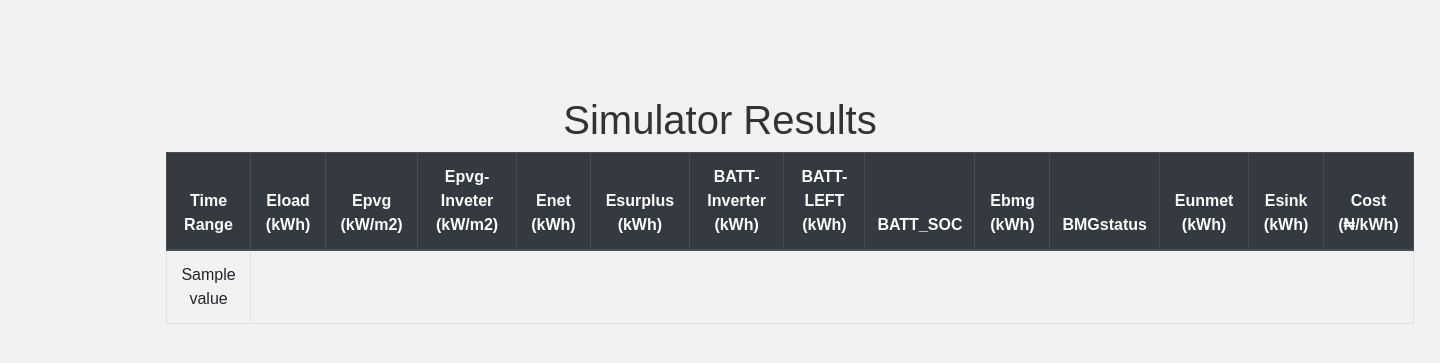
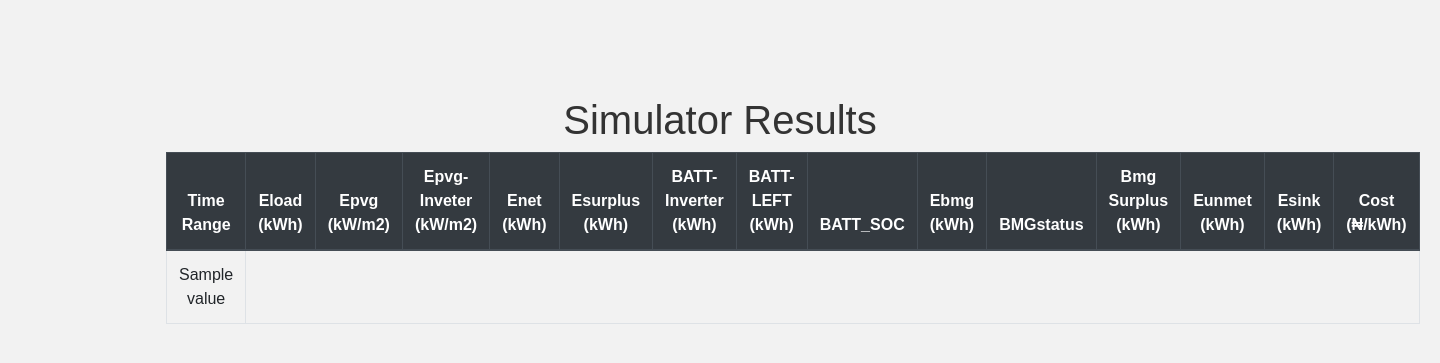
Before and after one commit to SamuelOsondu/Simulating_energy, a Flask app: template templates/output.html in a window 1440 px wide. Shown: the top 363 px of the page. Run offline with Flask 2, Linux system fonts and the light colour scheme; the template is opened without the code that fills it: most values are stand-ins (such as "Sample title", 1, 10 or a date in 2020).

Commit message:
Simulator V1

```diff
--- a/app.py
+++ b/app.py
@@ -42,6 +42,8 @@
             solar_surplus = 0
             batt_inv = 0
             eunmet = 0
+            bmg_left = 0
+            bio_capacity = 0
             sink = 0
             enet = 0
             cost = 0
@@ -55,7 +57,7 @@
                     batterycharge_left = self.battery_capacity - self.battery_energy
                     if batterycharge_left > 0:
                         if solar_surplus >= batterycharge_left:
-                            solar_surplus -= batterycharge_left
+                            # solar_surplus -= batterycharge_left
                             self.battery_energy += (batterycharge_left * 0.99)
                             self.battery_soc = self.battery_energy / self.battery_capacity
                             sink = solar_surplus
@@ -82,6 +84,7 @@
                     batt_inv += enet
                 else:
                     bmg_status = "ON"
+                    bio_capacity = self.biomass_capacity
                     cost = self.biomass_cost * self.biomass_capacity
 
                     # Discharging the enet with the availaible biomass and adding the unmet
@@ -96,12 +99,14 @@
                             batterycharge_left = self.battery_capacity - self.battery_energy
                             if batterycharge_left > 0:
                                 if bmg_left >= batterycharge_left:
-                                    bmg_left -= batterycharge_left
+                                    # bmg_left -= batterycharge_left
                                     self.battery_energy += batterycharge_left
                                     self.battery_soc = self.battery_energy / self.battery_capacity
-                                    sink = bmg_left
+                                    sink = bmg_left - batterycharge_left
                                 else:
-                                    batterycharge_left -= bmg_left
+                                    # batterycharge_left -= bmg_left
+                                    self.battery_energy += bmg_left
+                                    self.battery_soc = self.battery_energy / self.battery_capacity
 
             def convert_to_decimal_places(input_list):
                 converted_list = []
@@ -112,12 +117,12 @@
 
             formatted_list = convert_to_decimal_places([
                 epvg, epvg_inv, enet, solar_surplus, batt_inv, self.battery_energy, self.battery_soc,
-                self.biomass_capacity, eunmet, sink, cost, load
+                bio_capacity, eunmet, sink, cost, load, bmg_left
             ])
 
             table.append([
                 time_range[hour], formatted_list[11], formatted_list[0], formatted_list[1], formatted_list[2], formatted_list[3],
-                formatted_list[4], formatted_list[5], formatted_list[6], formatted_list[7], bmg_status,
+                formatted_list[4], formatted_list[5], formatted_list[6], formatted_list[7], bmg_status, formatted_list[12],
                 formatted_list[8], formatted_list[9], formatted_list[10],
             ])
 
--- a/templates/output.html
+++ b/templates/output.html
@@ -25,9 +25,11 @@
             <th>BATT_SOC</th>
             <th>Ebmg (kWh)</th>
             <th>BMGstatus</th>
+            <th>Bmg Surplus (kWh) </th>
             <th>Eunmet (kWh)</th>
             <th>Esink (kWh)</th>
             <th>Cost (₦/kWh) </th>
+
             <!-- Add more table columns as needed -->
         </tr>
     </thead>
```
